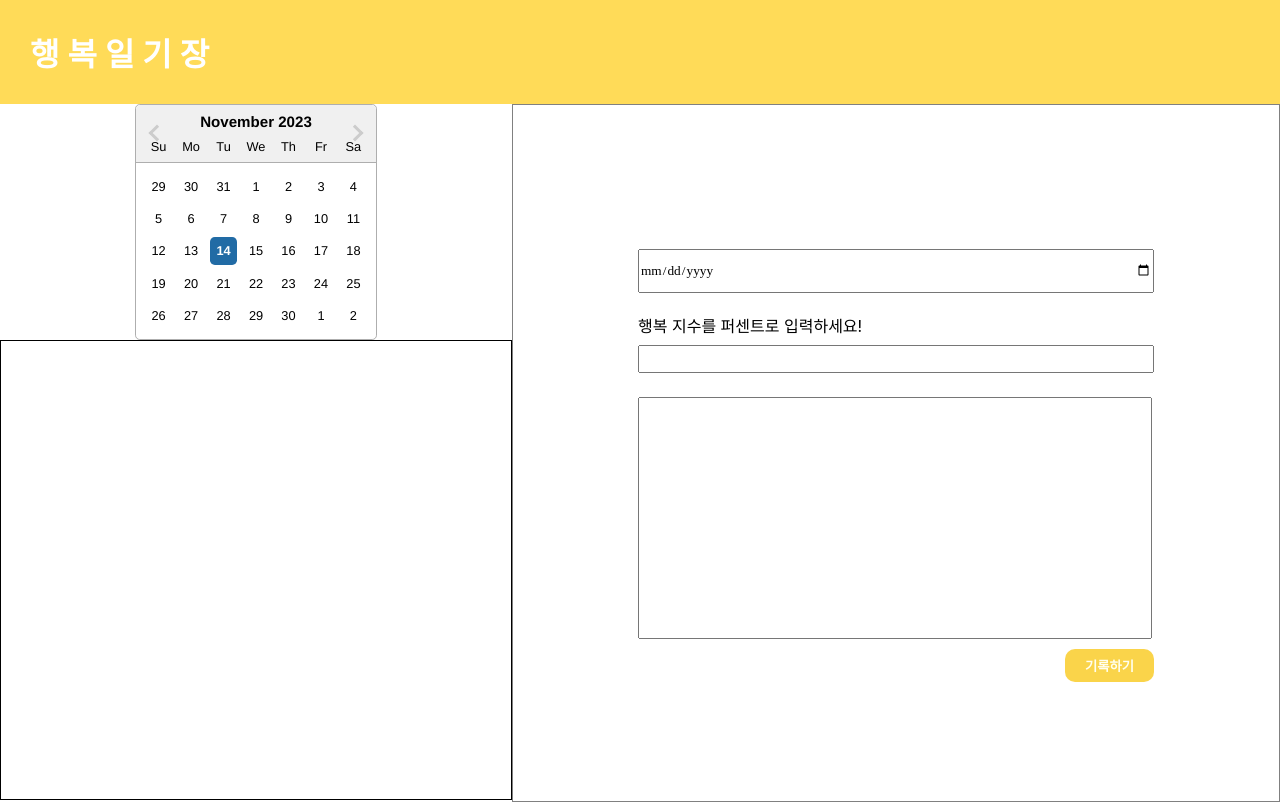
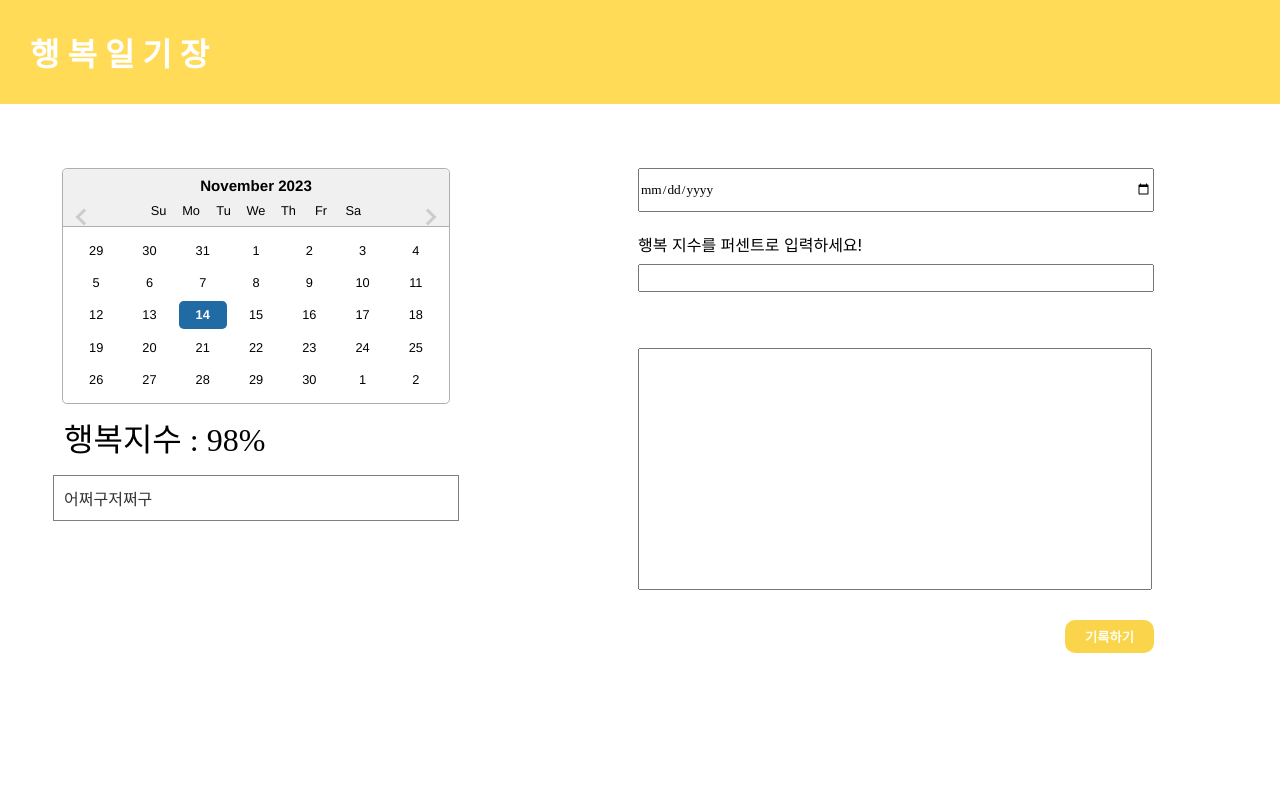
Before and after one commit to ceun2/BeHappy, a React (Create React App) app: page / in a window 1280 px wide. Built offline with nearby package versions, Linux system fonts and the light colour scheme.

Commit message:
left outline

```diff
--- a/src/components/Calendar.css
+++ b/src/components/Calendar.css
@@ -1,7 +1,10 @@
 .calendar {
-  /* margin: 100px; */
+  margin-top: 8vh;
 }
 #container {
   display: flex;
   justify-content: center;
 }
+.react-datepicker__day {
+  width: 3rem !important;
+}
--- a/src/components/Diary.css
+++ b/src/components/Diary.css
@@ -5,11 +5,12 @@
 #diary {
   flex-grow: 1;
   display: flex;
-  height: 87vh;
+  height: 80vh;
+  margin-top: 5vh;
   align-items: center;
   flex-direction: column;
-  justify-content: center;
-  border: 1px solid gray;
+  /* justify-content: center; */
+  /* border: 1px solid gray; */
 }
 form {
   display: flex;
@@ -32,7 +33,7 @@ input {
   width: 40vw;
   height: 30vh;
   resize: none;
-  margin-top: 3vh;
+  margin-top: 7vh;
 }
 
 button {
@@ -40,7 +41,7 @@ button {
   color: ivory;
   font-weight: 900;
   box-shadow: none;
-  margin-top: 10px;
+  margin-top: 30px;
   padding: 7px 20px;
   align-self: flex-end;
   border-radius: 10px;
--- a/src/components/History.css
+++ b/src/components/History.css
@@ -3,6 +3,27 @@
   padding: 0;
 }
 #history {
+  /* visibility: hidden; */
+
   flex-grow: 1;
-  border: 1px solid black;
+  display: flex;
+  margin-top: 10px;
+  flex-direction: column;
+  align-items: center;
+  /* justify-content: center; */
+  /* border: 1px solid black; */
 }
+#content {
+  width: 30vw;
+  max-height: 10vh;
+  color: rgb(51, 51, 51);
+  padding: 10px;
+  margin-top: 15px;
+  overflow: auto;
+  border: 0.5px solid grey;
+}
+#percent {
+  width: 30vw;
+  font-size: 2rem;
+  font-family: 함초롬돋움;
+}
--- a/src/components/History.js
+++ b/src/components/History.js
@@ -1,10 +1,14 @@
 import './History.css';
+import React, { useState } from 'react';
 
-const History = () => {
+const History = (props) => {
+  const [percent, setPercent] = useState('98');
+  const [content, setContent] = useState('어쩌구저쩌구');
+
   return (
     <div id="history">
-      <div id="percent"></div>
-      <div id="content"></div>
+      <div id="percent">행복지수 : {percent}%</div>
+      <div id="content">{content}</div>
     </div>
   );
 };
```
